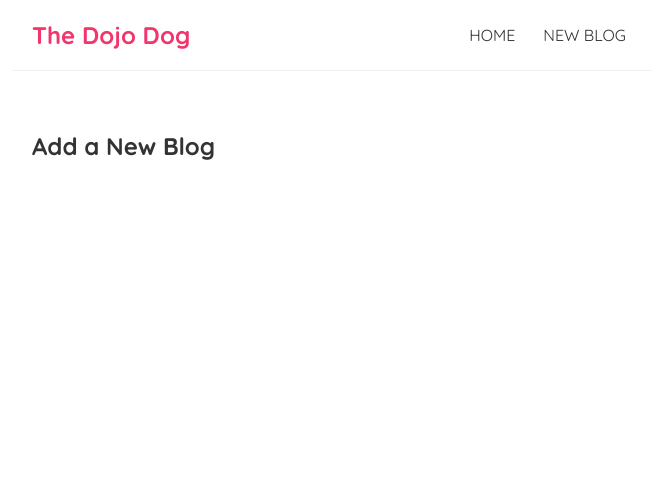
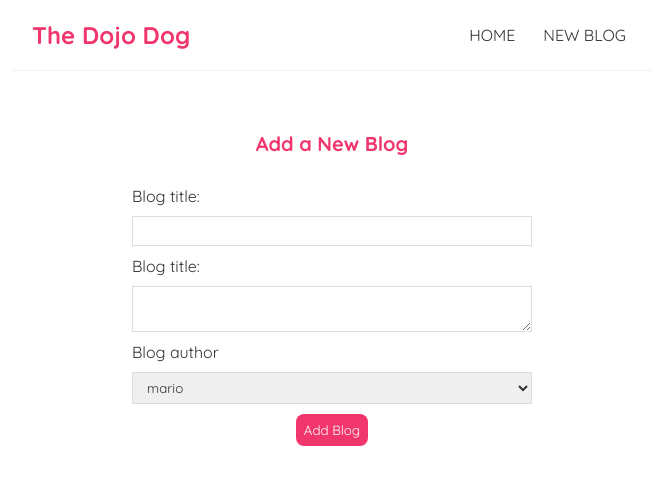
Before and after one commit to vitwits/react_mini_blog, a React (Create React App) app: page /create in a window 1280 px wide. Shown: the top 484 px of the page, without its empty margins (308-964 px from the left). Built offline with nearby package versions, Linux system fonts and the light colour scheme.

Commit message:
added new add blog form with controlled input

```diff
--- a/src/App.js
+++ b/src/App.js
@@ -2,6 +2,7 @@
 import Home from "./Home";
 import { BrowserRouter as Router, Route, Switch } from "react-router-dom";
 import Create from "./Create";
+import BlogDetails from "./BlogDetails";
 
 function App() {
   return (
@@ -16,6 +17,9 @@
             <Route path="/create">
               <Create />
             </Route>
+            <Route path="/blogs/:id">
+              <BlogDetails />
+            </Route>
           </Switch>
         </div>
       </div>
--- /dev/null
+++ b/src/BlogDetails.js
@@ -0,0 +1,24 @@
+import React from 'react';
+import { useParams } from "react-router-dom";
+import useFetch from "./useFetch";
+
+const BlogDetails = () => {
+  const { id } = useParams();
+  const { data: blog, error, isPending } = useFetch( 'http://localhost:8000/blogs/' + id );
+
+  return (
+    <div className="blog-details">
+      {isPending && <div>Loading...</div>}
+      {error && <div>{error}</div>}
+      {blog && (
+        <article>
+          <h2> {blog.title}</h2>
+          <p>Written by {blog.author}</p>
+          <div>{blog.body}</div>
+        </article>
+      )}
+    </div>
+  );
+};
+
+export default BlogDetails;
--- a/src/BlogLIst.js
+++ b/src/BlogLIst.js
@@ -1,4 +1,5 @@
 import React from 'react';
+import { Link } from "react-router-dom";
 
 const BlogLIst = ({ blogs, title }) => {
 
@@ -8,10 +9,12 @@
         <h2>{title}</h2>
         {blogs.map( (blog) => (
           <div className="blog-preview" key={blog.id}>
-            <h2>{blog.title}</h2>
-            <p>Written by {blog.author}</p>
+            <Link to={`/blogs/${blog.id}`}>
+              <h2>{blog.title}</h2>
+              <p>Written by {blog.author}</p>
+            </Link>
           </div>
-        ))}
+        ) )}
       </div>
     </div>
   );
--- a/src/Create.js
+++ b/src/Create.js
@@ -1,9 +1,38 @@
-import React from 'react';
+import React, { useState } from 'react';
 
 const Create = () => {
+  const [title, setTitle] = useState( '' );
+  const [body, setBody] = useState( '' );
+  const [author, setAuthor] = useState( 'mario' );
+
   return (
     <div className="create">
       <h2>Add a New Blog</h2>
+      <form>
+        <label>Blog title:</label>
+        <input
+          type="text"
+          required
+          value={title}
+          onChange={(e) => setTitle(e.target.value)}
+        />
+        <label>Blog title:</label>
+        <textarea
+          required
+          value={body}
+          onChange={(e) => setBody(e.target.value)}
+        >
+        </textarea>
+        <label>Blog author</label>
+        <select
+          value={author}
+          onChange={(e) => setAuthor(e.target.value) }
+        >
+          <option value="mario">mario</option>
+          <option value="yoshi">yoshi</option>
+        </select>
+        <button>Add Blog</button>
+      </form>
     </div>
   );
 };
--- a/src/index.css
+++ b/src/index.css
@@ -52,3 +52,50 @@
   color: #f1356d;
   margin-bottom: 8px;
 }
+
+.blog-preview a {
+  text-decoration: none;
+}
+
+/* blog details page */
+.blog-details h2 {
+  font-size: 20px;
+  color: #f1356d;
+  margin-bottom: 10px;
+}
+
+.blog-details div {
+  margin: 20px 0;
+}
+
+/* create new blog form */
+.create {
+  max-width: 400px;
+  margin: 0 auto;
+  text-align: center;
+}
+.create label {
+  text-align: left;
+  display: block;
+}
+.create h2 {
+  font-size: 20px;
+  color: #f1356d;
+  margin-bottom: 30px;
+}
+.create input, .create textarea, .create select {
+  width: 100%;
+  padding: 6px 10px;
+  margin: 10px 0;
+  border: 1px solid #ddd;
+  box-sizing: border-box;
+  display: block;
+}
+.create button {
+  background: #f1356d;
+  color: #fff;
+  border: 0;
+  padding: 8px;
+  border-radius: 8px;
+  cursor: pointer;
+}
```
